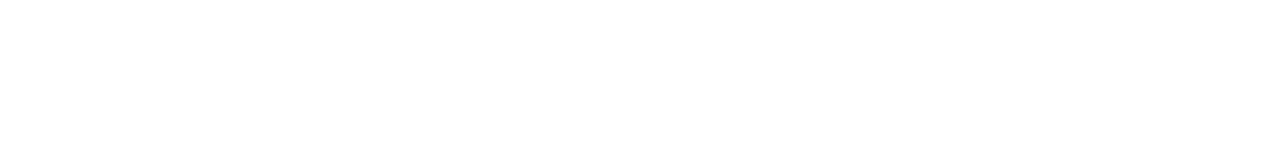
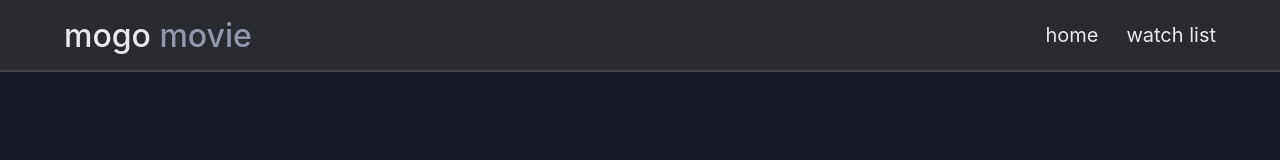
Before and after one commit to boddya23-commits/movie-search-app, a plain HTML site: page movie.html in a window 1280 px wide. Drawn offline with Linux system fonts and the light colour scheme.

Commit message:
add some files and creat reating page withless details

```diff
--- a/css/movie.css
+++ b/css/movie.css
@@ -0,0 +1,166 @@
+
+
+:root {
+  /* Color Tokens */
+  --bg-color: #161826;
+  --card-surface: #232532;
+  --surface-raised: #292b31;
+
+  /* Typography Colors */
+  --text-primary: #e9e9ed;
+  --text-secondary: #9397ab;
+  --text-tertiary: #75798c;
+
+  /* Accent & Interactive */
+  --accent: #9184d9;
+  --accent-light: #b5abfc;
+  --accent-tint: #2b2741;
+
+  /* Borders & Features */
+  --border-color: #3f424d;
+  --feature-ground: #262a60;
+
+  /* Elevations (Borders + Shadows) */
+  --elevation-card: 0 0 0 1px var(--border-color);
+  --elevation-dropdown: 0 0 0 1px #595d6c, 0 6px 18px rgba(0, 0, 0, 0.55);
+  --elevation-modal: 0 0 0 1px var(--text-secondary), 0 16px 40px rgba(0, 0, 0, 0.65);
+
+  /* Layout Dimensions */
+  --header-height: 72px;
+  --search-input-w: 720px;
+  --search-input-h: 56px;
+  --modal-max-w: 880px;
+
+  /* Card Dimensions */
+  --card-media-height: 270px;
+  --card-info-height: 76px;
+  --card-total-height: 346px;
+
+  /* Default Grid System (≥1440px) */
+  --grid-cols: 6;
+  --grid-gap-x: 24px;
+  --grid-gap-y: 40px;
+  --page-gutter: 50px;
+
+  /* Spacing System */
+  --space-hero-pt: 56px;
+  --space-hero-pb: 32px;
+  --space-filter-pb: 28px;
+  --space-meta-pb: 16px;
+  --space-loadmore-mt: 48px;
+
+  /* Overlays */
+  --color-backdrop: rgba(22, 24, 38, 0.72);
+
+      --space-sm: 8px;
+    --space-md: 16px;
+    --space-lg: 24px;
+    --space-xl: 32px;
+    --space-2xl: 48px;
+    --space-3xl: 56px;
+}
+* {
+    padding: 0;
+    margin: 0;
+    box-sizing: border-box;
+    border: none;
+    outline: none;
+}
+body {
+    background-color: var(--bg-color);
+    font-family: 'Inter', system-ui, -apple-system, BlinkMacSystemFont, sans-serif;
+    -webkit-font-smoothing: antialiased;
+    -moz-osx-font-smoothing: grayscale;
+    font-weight: 400;
+    color: var(--text-primary);
+}
+.container {
+    padding: 0 var(--page-gutter);
+}
+header {
+    display: flex;
+    justify-content: space-between;
+    width: 100%;
+    padding: 0 var(--page-gutter);
+    align-items: center;
+    position: sticky;
+    top: 0;
+    z-index: 3000000;
+    background-color: var(--surface-raised);
+    border-bottom: 2px solid var(--border-color);
+    height: var(--header-height);
+}
+.logo {
+    font-weight: 500;
+    color: var(--text-secondary);
+    span {
+        color: var(--text-primary);
+    }
+}
+header ul {
+        list-style: none;
+        display: flex;
+        gap: var(--space-filter-pb);
+        color: var(--text-secondary);
+            li {
+        cursor: pointer;
+            a{
+                text-decoration: none;
+            color: var(--text-primary);
+            font-size: 20px;
+            font-weight: 400;
+            }
+            }
+    }
+
+@media (max-width: 1439px) {
+  :root {
+    --grid-cols: 5;
+    --page-gutter: 64px;
+  }
+}
+
+@media (max-width: 1199px) {
+  :root {
+    --grid-cols: 4;
+    --page-gutter: 40px;
+  }
+}
+
+@media (max-width: 1023px) {
+  :root {
+    --grid-cols: 3;
+    --page-gutter: 32px;
+  }
+}
+
+@media (max-width: 767px) {
+  :root {
+    --grid-cols: 2;
+    --page-gutter: 20px;
+    --grid-gap-x: 16px;
+    --search-input-w : 530px ;
+  }
+}
+@media (max-width: 500px) {
+  :root {
+    --grid-cols: 2;
+    --page-gutter: 20px;
+    --grid-gap-x: 16px;
+    --search-input-w : 280px ;
+  }
+  .filter-row .container ul.pills {
+    overflow-x: auto;
+  }
+}
+@media (max-width: 300px) {
+  :root {
+    --grid-cols: 1;
+    --page-gutter: 20px;
+    --grid-gap-x: 16px;
+    --search-input-w : 100% ;
+  }
+  .filter-row .container ul.pills {
+    overflow-x: auto;
+  }
+}
--- a/css/style.css
+++ b/css/style.css
@@ -104,6 +104,12 @@
         color: var(--text-secondary);
             li {
         cursor: pointer;
+            a{
+                text-decoration: none;
+            color: var(--text-primary);
+            font-size: 20px;
+            font-weight: 400;
+            }
             }
     }
 .search{
@@ -338,5 +344,28 @@
     --grid-cols: 2;
     --page-gutter: 20px;
     --grid-gap-x: 16px;
+    --search-input-w : 530px ;
   }
 }
+@media (max-width: 500px) {
+  :root {
+    --grid-cols: 2;
+    --page-gutter: 20px;
+    --grid-gap-x: 16px;
+    --search-input-w : 280px ;
+  }
+  .filter-row .container ul.pills {
+    overflow-x: auto;
+  }
+}
+@media (max-width: 300px) {
+  :root {
+    --grid-cols: 1;
+    --page-gutter: 20px;
+    --grid-gap-x: 16px;
+    --search-input-w : 100% ;
+  }
+  .filter-row .container ul.pills {
+    overflow-x: auto;
+  }
+}
--- a/movie.html
+++ b/movie.html
@@ -0,0 +1,20 @@
+<!DOCTYPE html>
+<html lang="en">
+<head>
+    <meta charset="UTF-8">
+    <meta name="viewport" content="width=device-width, initial-scale=1.0">
+    <title></title>
+<link rel="stylesheet" href="css/movie.css">
+</head>
+<body>
+    <header>
+        <h1 class="logo"><span class="logo-primary">mogo</span> movie</h1>
+        <ul class="nav">
+            <li><a href="index.html" >home</a></li>
+            <li><a href="">watch list</a></li>
+
+        </ul>
+    </header>
+    <script src="js/movie.js"></script>
+</body>
+</html>
```
Also changed, not shown: index.html (+2 -3 lines), Screenshot 2026-09-03 183149.png (added).
